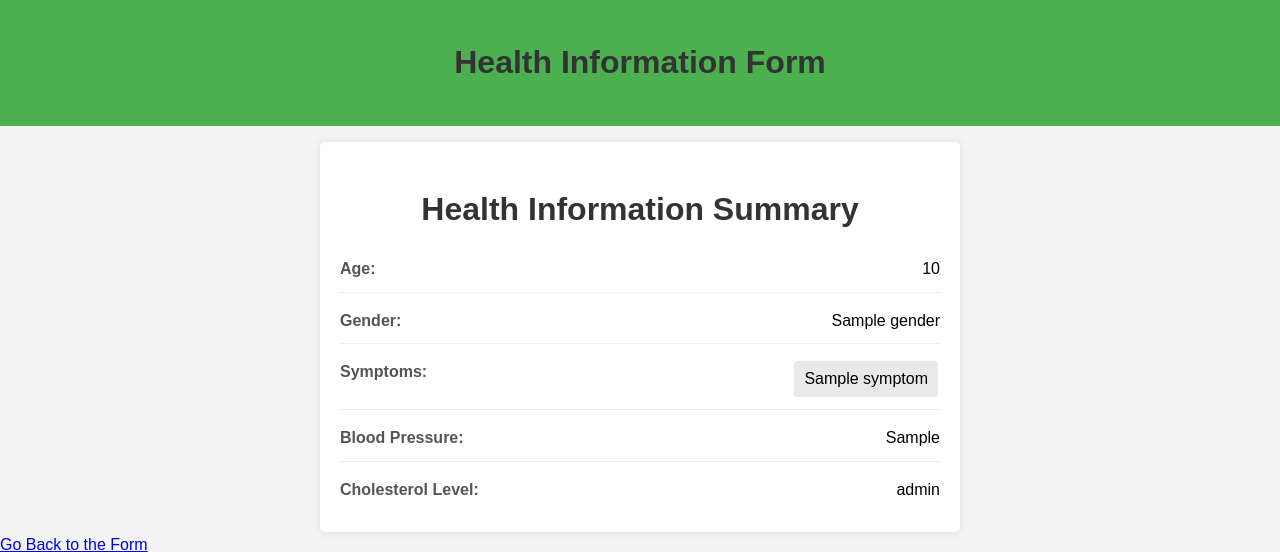
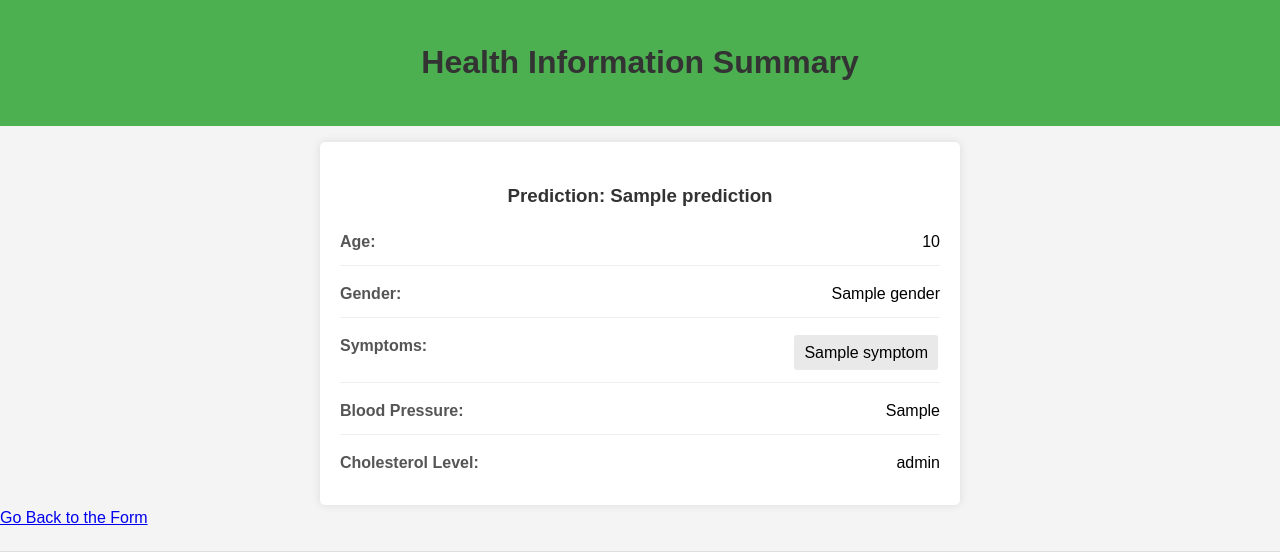
Before and after one commit to SenhadjiMSaid/illness_prediction, a Flask app: template app/templates/response.html in a window 1280 px wide. Shown: the top 552 px of the page. Run offline with Flask 3, Linux system fonts and the light colour scheme; the template is opened without the code that fills it: most values are stand-ins (such as "Sample title", 1, 10 or a date in 2020); parts of the project's set-up code (start-up, migrations or seed data) failed here and were passed over.

Commit message:
App Linked with model

```diff
--- a/app/app.py
+++ b/app/app.py
@@ -1,4 +1,64 @@
 from flask import Flask, render_template, request
+import pandas as pd
+import joblib
+
+gender_encoder = joblib.load("../models/encoders/gender_encoder.pkl")
+disease_encoder = joblib.load("../models/encoders/disease_encoder.pkl")
+bp_encoder = joblib.load("../models/encoders/bp_encoder.pkl")
+cholesterol_encoder = joblib.load("../models/encoders/cholesterol_encoder.pkl")
+scaler = joblib.load("../models/encoders/age_scaler.pkl")
+model = joblib.load("../models/best_model/model.pkl")
+
+
+def predict_disease(test_sample):
+    """
+    Predict the disease based on the provided test sample.
+
+    Parameters:
+    test_sample (pd.DataFrame): A single-row DataFrame containing the test sample.
+
+    Returns:
+    str: The decoded disease prediction.
+    """
+    binary_columns = ["Fever", "Cough", "Fatigue", "Difficulty Breathing"]
+    for col in binary_columns:
+        test_sample[col] = test_sample[col].map({"Yes": 1, "No": 0})
+
+    test_sample["Gender"] = gender_encoder.transform(test_sample["Gender"])
+
+    bp_encoded = bp_encoder.transform(test_sample[["Blood Pressure"]])
+    bp_columns = bp_encoder.get_feature_names_out(["Blood Pressure"])
+    bp_df = pd.DataFrame(bp_encoded, columns=bp_columns, index=test_sample.index)
+
+    cholesterol_encoded = cholesterol_encoder.transform(
+        test_sample[["Cholesterol Level"]]
+    )
+    cholesterol_columns = cholesterol_encoder.get_feature_names_out(
+        ["Cholesterol Level"]
+    )
+    cholesterol_df = pd.DataFrame(
+        cholesterol_encoded, columns=cholesterol_columns, index=test_sample.index
+    )
+
+    test_sample = test_sample.drop(columns=["Blood Pressure", "Cholesterol Level"])
+    test_sample = pd.concat([test_sample, bp_df, cholesterol_df], axis=1)
+
+    training_columns = model.feature_names_in_
+    for col in training_columns:
+        if col not in test_sample:
+            test_sample[col] = 0
+    test_sample = test_sample[training_columns]
+
+    test_sample[["Age"]] = scaler.transform(test_sample[["Age"]])
+
+    encoded_prediction = model.predict(test_sample)
+
+    decoded_prediction = disease_encoder.inverse_transform(
+        encoded_prediction.astype(int)
+    )
+
+    return decoded_prediction[0]
+
 
 app = Flask(__name__)
 
@@ -10,22 +70,37 @@ def home():
 
 @app.route("/predict", methods=["POST"])
 def predict():
-    # Extract form data
     age = request.form.get("age")
     gender = request.form.get("gender")
-    symptoms = request.form.getlist("symptoms")  # Get multiple checkbox values
+    symptoms = request.form.getlist("symptoms")
     blood_pressure = request.form.get("blood-pressure")
     cholesterol_level = request.form.get("cholesterol")
 
-    # Placeholder response (replace with ML model prediction)
+    all_symptoms = ["Fever", "Cough", "Fatigue", "Difficulty Breathing"]
+    symptom_data = {
+        symptom: "Yes" if symptom in symptoms else "No" for symptom in all_symptoms
+    }
+
+    test_sample_data = {
+        **symptom_data,
+        "Age": int(age),
+        "Gender": gender,
+        "Blood Pressure": blood_pressure,
+        "Cholesterol Level": cholesterol_level,
+    }
+    test_sample = pd.DataFrame([test_sample_data])
+    prediction = predict_disease(test_sample)
+    print(prediction)
+
     response = {
         "Age": age,
         "Gender": gender,
         "Symptoms": symptoms,
         "Blood Pressure": blood_pressure,
         "Cholesterol Level": cholesterol_level,
+        "prediction": prediction,
     }
-    print(response)
+    # print(response)
     return render_template("response.html", results=response)
 
 
--- a/app/static/css/styles.css
+++ b/app/static/css/styles.css
@@ -97,7 +97,8 @@ footer {
   box-shadow: 0 0 10px rgba(0, 0, 0, 0.1);
   flex: 1;
 }
-h1 {
+h1,
+h3 {
   text-align: center;
   color: #333;
 }
--- a/app/templates/index.html
+++ b/app/templates/index.html
@@ -4,7 +4,7 @@
     <meta charset="UTF-8" />
     <meta name="viewport" content="width=device-width, initial-scale=1.0" />
     <link rel="stylesheet" href="/static/css/styles.css" />
-    <title>Health Information Form</title>
+    <title>Health Information / Form</title>
   </head>
   <body>
     <header>
@@ -21,8 +21,8 @@
           <label for="gender">Gender:</label>
           <select id="gender" name="gender" required>
             <option value="">Select gender</option>
-            <option value="male">Male</option>
-            <option value="female">Female</option>
+            <option value="Male">Male</option>
+            <option value="Female">Female</option>
           </select>
         </div>
 
--- a/app/templates/response.html
+++ b/app/templates/response.html
@@ -4,15 +4,15 @@
     <meta charset="UTF-8" />
     <meta name="viewport" content="width=device-width, initial-scale=1.0" />
     <link rel="stylesheet" href="/static/css/styles.css" />
-    <title>Health Information Form</title>
+    <title>Health Information / Summary</title>
   </head>
   <body>
     <header>
-      <h1>Health Information Form</h1>
+      <h1>Health Information Summary</h1>
     </header>
     <main>
       <div class="container">
-        <h1>Health Information Summary</h1>
+        <h3>Prediction: {{ results['prediction'] }}</h3>
         <div class="summary">
           <div class="summary-item">
             <span class="summary-label">Age:</span>
```
